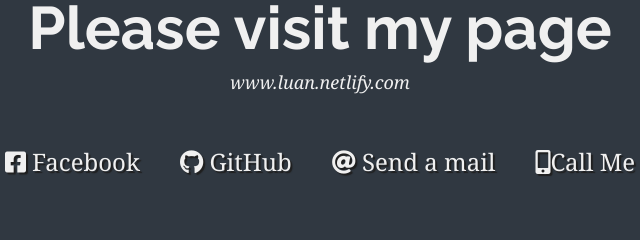
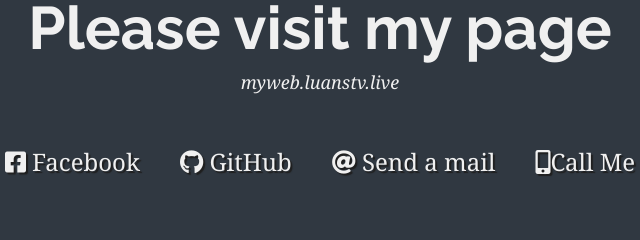
Before and after one commit to luan-03/luansweb, a plain HTML site: page index.html in a window 1280 px wide. Shown: the part 2276-2516 px from the top of the page, 320-960 px from the left. Drawn offline with Linux system fonts and the light colour scheme.

Commit message:
Update index.html

```diff
--- a/index.html
+++ b/index.html
@@ -73,7 +73,7 @@
 <section id="contact" class="contact-section">
   <div class="contact-section-header">
     <h2>Please visit my page</h2>
-    <p><a href="https://www.luan.netlify.com/">www.luan.netlify.com</a></p>
+    <p><a href="https://myweb.luanstv.live/">myweb.luanstv.live</a></p>
   </div>
   <div class="contact-links">
     <a href="https://www.facebook.com/luan.montes.33/" target="_blank" class="btn contact-details"><i class="fab fa-facebook-square"></i> Facebook</a>
```
